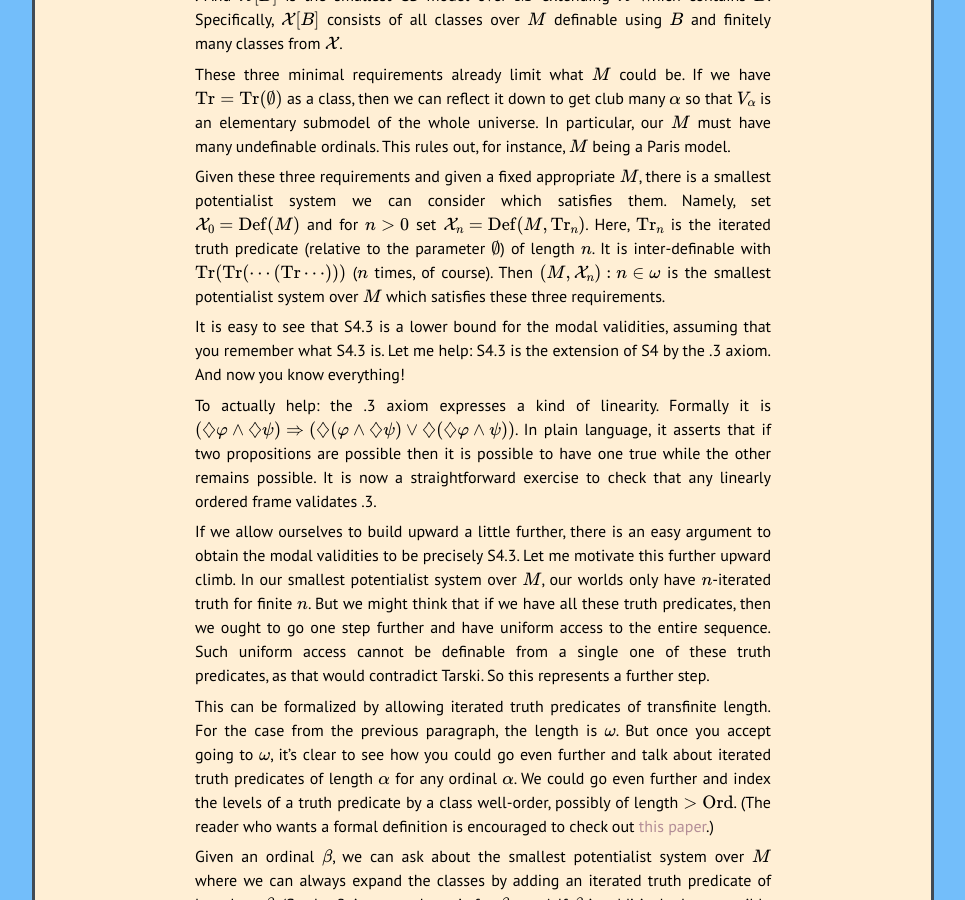
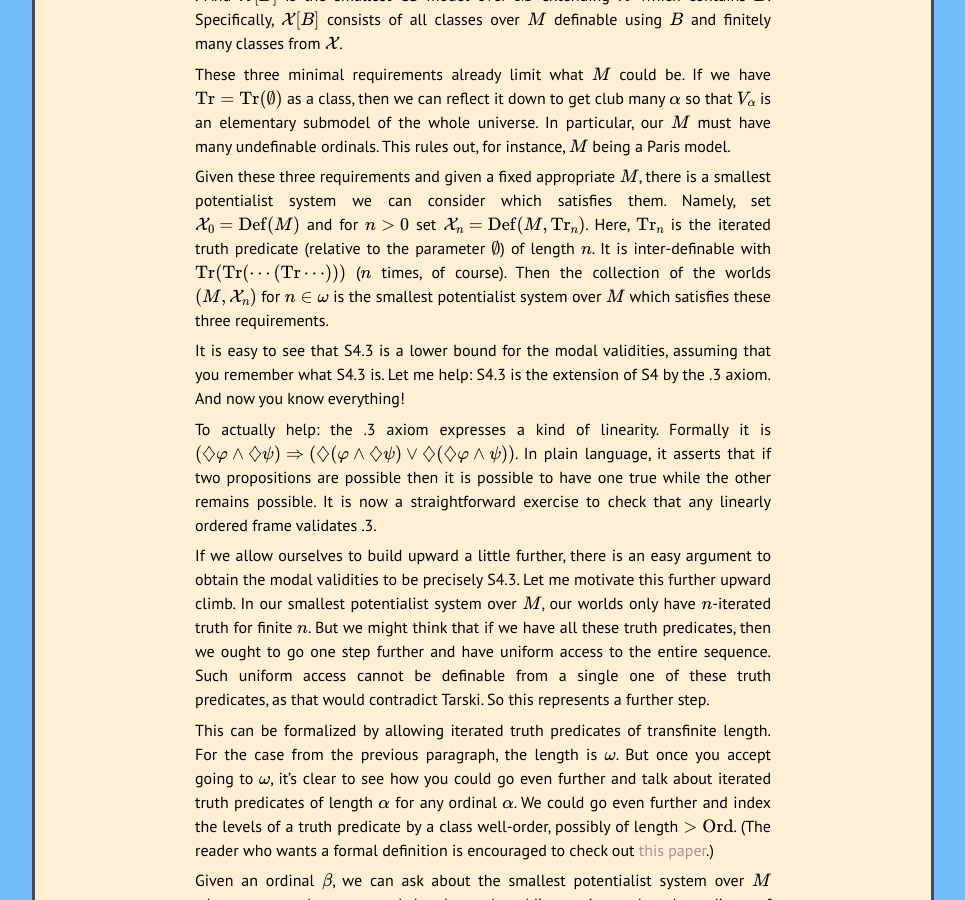
Before and after one commit to kamerynjw/kamerynjw.github.io, a Jekyll site: the page built from _posts/2019-06-18-truth-potentialism.md, in a window 1280 px wide and 900 px high, scrolled down 1181 px. Shown: the whole window, without its empty margins (157-1122 px from the left). Built offline with Jekyll 4.4.1, drawn with Linux system fonts in a browser that asks for light colours; nearby versions of some CDN libraries; formulas are drawn with MathJax 3.

Commit message:
typo fix

```diff
--- a/_posts/2019-06-18-truth-potentialism.md
+++ b/_posts/2019-06-18-truth-potentialism.md
@@ -17,7 +17,7 @@ Fix some transitive model $M$ of ZF, which we will think of as being the univers
 
 These three minimal requirements already limit what $M$ could be. If we have $\mathrm{Tr} = \mathrm{Tr}(\emptyset)$ as a class, then we can reflect it down to get club many $\alpha$ so that $V_\alpha$ is an elementary submodel of the whole universe. In particular, our $M$ must have many undefinable ordinals. This rules out, for instance, $M$ being a Paris model.
 
-Given these three requirements and given a fixed appropriate $M$, there is a smallest potentialist system we can consider which satisfies them. Namely, set $\mathcal X_0 = \mathrm{Def}(M)$ and for $n > 0$ set $\mathcal X_n = \mathrm{Def}(M,\mathrm{Tr}_n)$. Here, $\mathrm{Tr}_n$ is the iterated truth predicate (relative to the parameter $\emptyset$) of length $n$. It is inter-definable with $\mathrm{Tr}(\mathrm{Tr}(\cdots(\mathrm{Tr}\cdots)))$ ($n$ times, of course). Then $\{ (M,\mathcal X_n) : n \in \omega \}$ is the smallest potentialist system over $M$ which satisfies these three requirements.
+Given these three requirements and given a fixed appropriate $M$, there is a smallest potentialist system we can consider which satisfies them. Namely, set $\mathcal X_0 = \mathrm{Def}(M)$ and for $n > 0$ set $\mathcal X_n = \mathrm{Def}(M,\mathrm{Tr}_n)$. Here, $\mathrm{Tr}_n$ is the iterated truth predicate (relative to the parameter $\emptyset$) of length $n$. It is inter-definable with $\mathrm{Tr}(\mathrm{Tr}(\cdots(\mathrm{Tr}\cdots)))$ ($n$ times, of course). Then the collection of the worlds $(M,\mathcal X_n)$ for $n \in \omega$ is the smallest potentialist system over $M$ which satisfies these three requirements.
 
 It is easy to see that S4.3 is a lower bound for the modal validities, assuming that you remember what S4.3 is. Let me help: S4.3 is the extension of S4 by the .3 axiom. And now you know everything!
 
```
